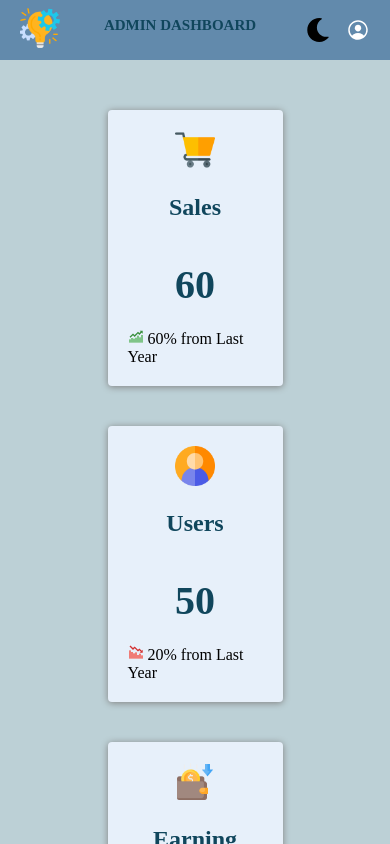
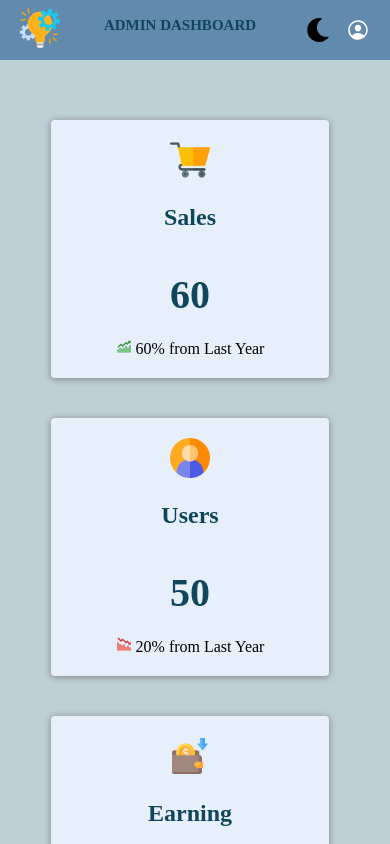
Before and after one commit to ShampaShaw/DashBoard-assignment, a React (Create React App) app: page / in a window 390 px wide. Shown: the top 844 px of the page. Built offline with nearby package versions, Linux system fonts and the light colour scheme.

Commit message:
Update dashboard.css with padding and alignment changes

```diff
--- a/src/content/dashboard/dashboard.css
+++ b/src/content/dashboard/dashboard.css
@@ -6,6 +6,7 @@
   gap: 20px;
   background-color: #bcd0d6;
   padding: 20px;
+  padding-left: 0px;
   overflow: hidden;
 }
 
@@ -167,7 +168,10 @@
 
 @media (max-width: 768px) {
   .container {
-    padding: 10px;
+   padding-right: 10px;
+    width: 75%;
+    align-items: center;
+    text-align: center;
   }
 
   .salesBox,
@@ -208,6 +212,10 @@
 @media (max-width: 480px) {
   .container {
     gap: 20px;
+    padding-right: 10px;
+    width: 75%;
+    align-items: center;
+    text-align: center;
   }
 
 }
@@ -215,6 +223,10 @@
 @media (max-width: 375px) {
   .container {
     gap: 10px;
+    padding-right: 10px;
+    width: 75%;
+    align-items: center;
+    text-align: center;
   }
 
   .dataTableItem{
```
